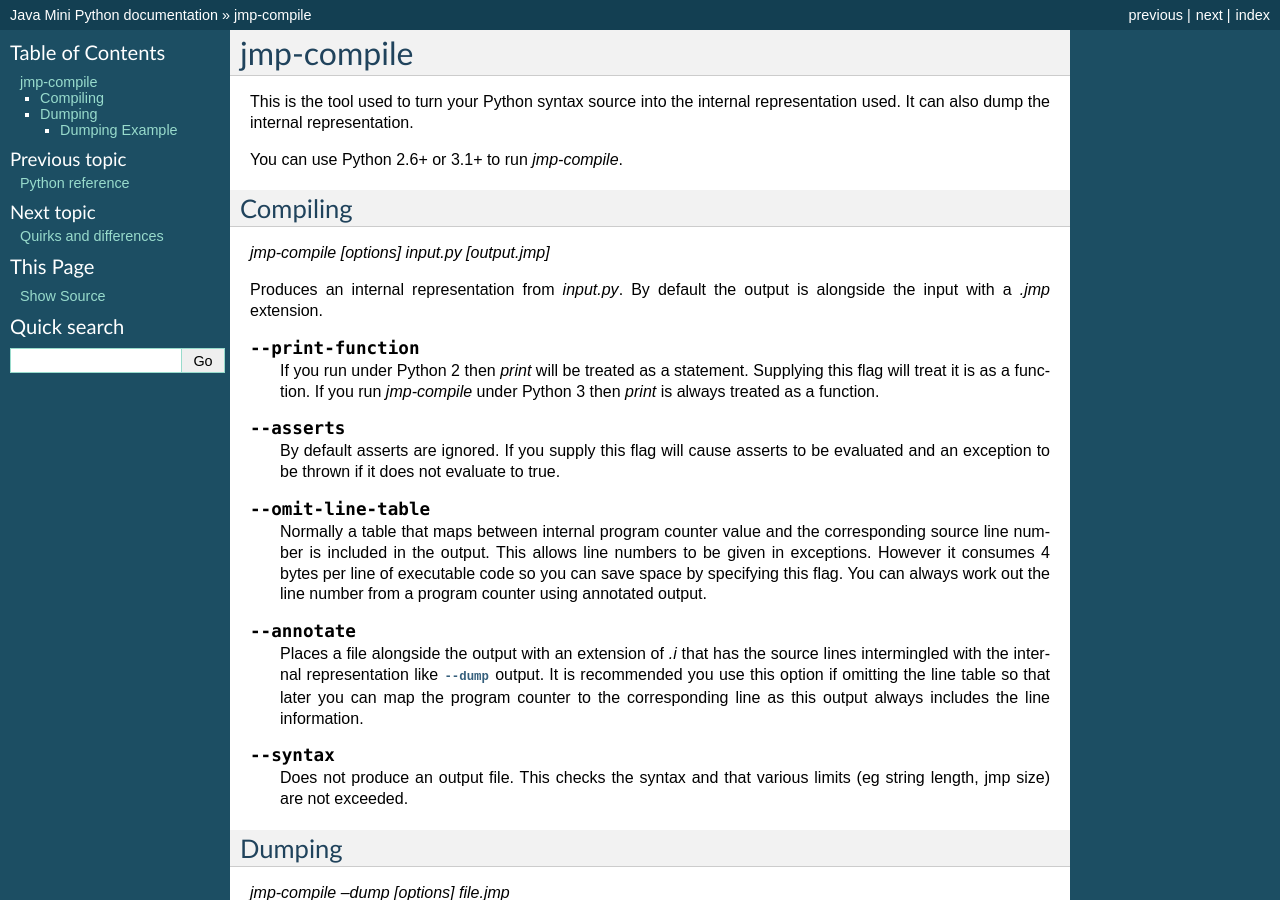
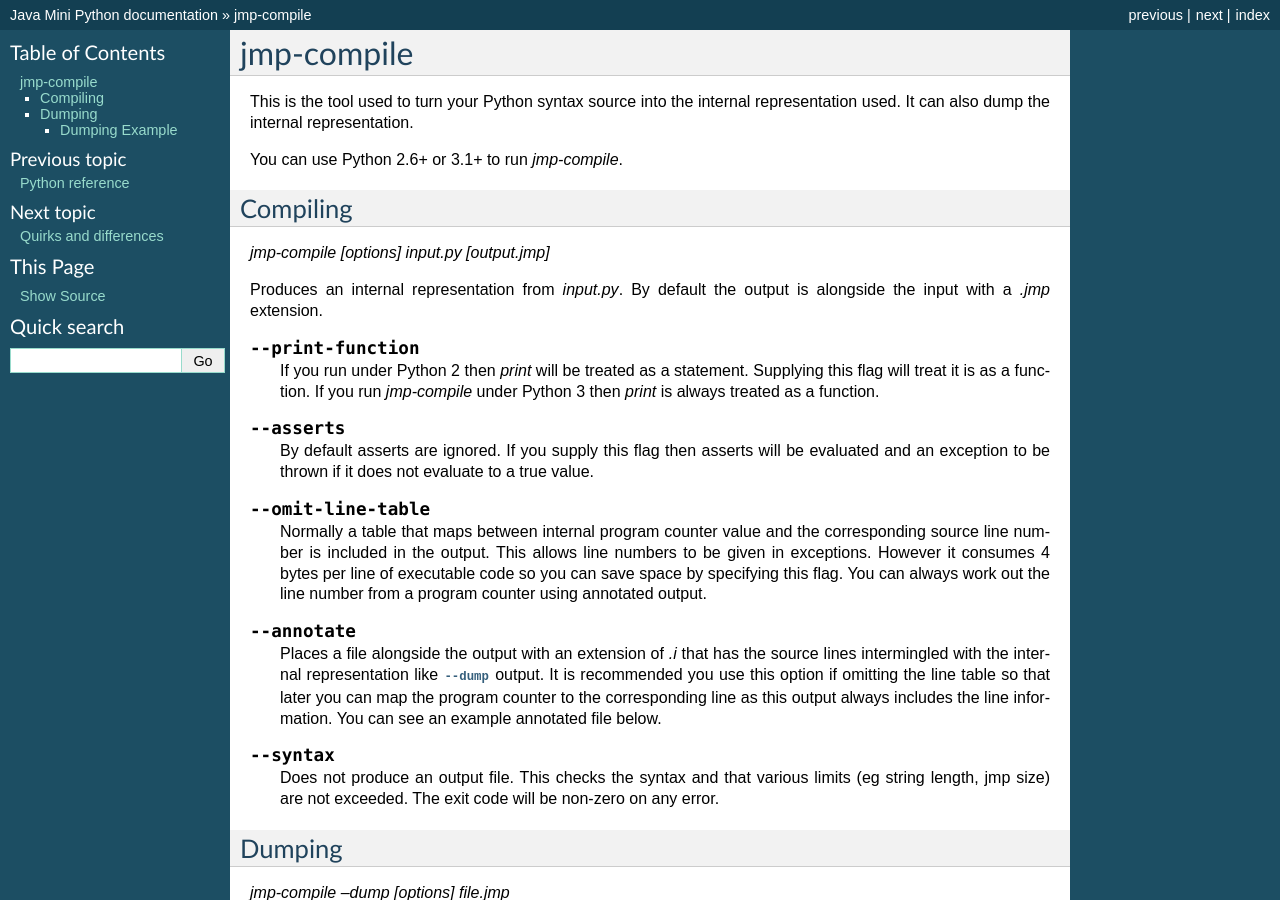
Before and after one commit to rogerbinns/jia-mini-python, a Sphinx documentation site: the page built from doc/jmp-compile.rst, in a window 1280 px wide and 900 px high. Built offline with Sphinx 7.4.7, drawn with Linux system fonts in a browser that asks for light colours; the version number could not be read and is left out.

Commit message:
Various doc updates on proofreading

```diff
--- a/doc/java.rst
+++ b/doc/java.rst
@@ -43,12 +43,14 @@ You can make methods available to the Python by calling
 .. code-block:: java
 
     class timeinfo {
+       // can't be seen from Python because it is not public
        private void not_exposed() {}
 
        // using types from above
        public boolean isdst() { return false; }
        public int day_of_week(int year, int month, int day) {  return 2; }
-       public int sum_all(List<Object> items) { return 17; }
+       // Java's type erasure doesn't make the Integer particularly meaningful
+       public int sum_all(List<Integer> items) { return 17; }
 
        // You can use other types
        public Widget get_widget() { return new Widget(); }
@@ -84,7 +86,7 @@ made to try and select a method based on number or type of arguments.
 
 No attempt is made to convert method parameters.  For example if a
 method takes a `boolean` and an `int` is provided then the `int` will
-not be converted to a `boolean`.
+not be converted to a `boolean` and there will be an exception.
 
 Errors
 ******
--- a/doc/jmp-compile.rst
+++ b/doc/jmp-compile.rst
@@ -26,9 +26,9 @@ output is alongside the input with a `.jmp` extension.
 
 .. option:: --asserts
 
-    By default asserts are ignored.  If you supply this flag will
-    cause asserts to be evaluated and an exception to be thrown if it
-    does not evaluate to true.
+    By default asserts are ignored.  If you supply this flag then
+    asserts will be evaluated and an exception to be thrown if it does
+    not evaluate to a true value.
 
 .. option:: --omit-line-table
 
@@ -42,16 +42,18 @@ output is alongside the input with a `.jmp` extension.
 .. option:: --annotate
 
     Places a file alongside the output with an extension of `.i` that
-    has the source lines intermingled with the internal
-    representation like :option:`--dump` output.  It is recommended
-    you use this option if omitting the line table so that later you
-    can map the program counter to the corresponding line as this
-    output always includes the line information.
+    has the source lines intermingled with the internal representation
+    like :option:`--dump` output.  It is recommended you use this
+    option if omitting the line table so that later you can map the
+    program counter to the corresponding line as this output always
+    includes the line information.  You can see an example annotated
+    file below.
 
 .. option:: --syntax
 
     Does not produce an output file.  This checks the syntax and that
-    various limits (eg string length, jmp size) are not exceeded.
+    various limits (eg string length, jmp size) are not exceeded.  The
+    exit code will be non-zero on any error.
 
 Dumping
 -------
--- a/doc/lang.rst
+++ b/doc/lang.rst
@@ -51,7 +51,8 @@ Operators
 What is not supported
 =====================
 
-* docstrings are seen but ignored.  You cannot retrieve them.
+* docstrings are seen but ignored.  You cannot retrieve them.  They do
+  not end up in the output jmp file.
 * Variable arguments and keyword arguments (`*args` and `**kwargs`).
   Note that methods :ref:`added via Java <adding_methods>` can take
   variable numbers of arguments.  You can call :func:`apply` to call
```
Also changed, not shown: doc/example.rst (+4 -3 lines), doc/index.rst (+4 -3 lines).
